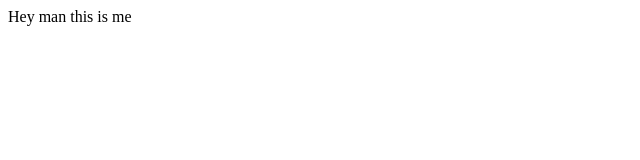
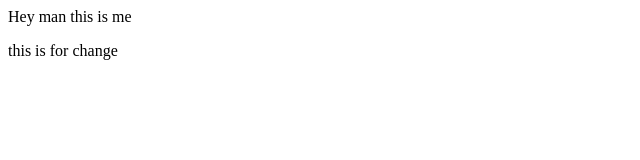
Before and after one commit to manishkumawat2655/localrepo, a plain HTML site: page index.html in a window 1280 px wide. Shown: the whole page, without its empty margins (0-640 px from the left). Drawn offline with Linux system fonts and the light colour scheme.

Commit message:
Add new feature

```diff
--- a/index.html
+++ b/index.html
@@ -1 +1,2 @@
 <p>Hey man this is me </p>
+<p>this is for change</p>
```
